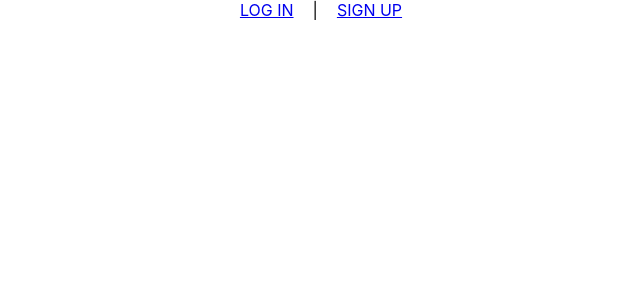
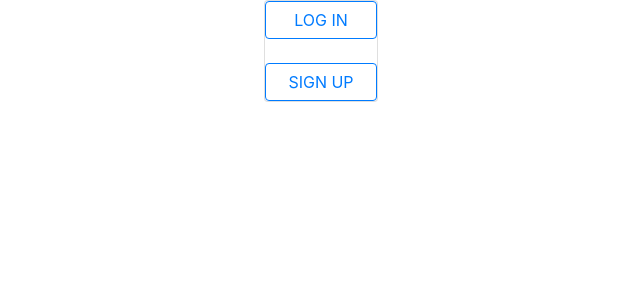
Before and after one commit to AJS3993/pizza-time, a React (Create React App) app: page / in a window 1280 px wide. Shown: the top 300 px of the page, without its empty margins (319-959 px from the left). Built offline with nearby package versions, Linux system fonts and the light colour scheme.

Commit message:
bootstrap

```diff
--- a/package.json
+++ b/package.json
@@ -7,12 +7,16 @@
     "@testing-library/react": "^9.4.0",
     "@testing-library/user-event": "^7.2.1",
     "bcrypt": "^3.0.7",
+    "bootstrap": "^4.4.1",
     "dotenv": "^8.2.0",
     "express": "^4.17.1",
+    "jquery": "^3.4.1",
     "jsonwebtoken": "^8.5.1",
     "mongoose": "^5.8.7",
     "morgan": "^1.9.1",
+    "popper.js": "^1.16.0",
     "react": "^16.12.0",
+    "react-bootstrap": "^1.0.0-beta.16",
     "react-dom": "^16.12.0",
     "react-router-dom": "^5.1.2",
     "react-scripts": "3.3.0",
--- a/src/components/NavBar/NavBar.jsx
+++ b/src/components/NavBar/NavBar.jsx
@@ -1,27 +1,36 @@
+import  {Button, Card}  from 'react-bootstrap';
 import React from "react";
 import { Link } from "react-router-dom";
 import "./NavBar.css";
 
+
+
 const NavBar = props => {
+
   let nav = props.user ? (
     <div>
-      <Link to="" className="NavBar-link" onClick={props.handlelogout}>
+
+      <Link to="" className="NavBar-link btn" onClick={props.handlelogout}>
         LOG OUT
       </Link>
-      &nbsp;&nbsp;|&nbsp;&nbsp;&nbsp;
+      &nbsp;&nbsp;&nbsp;&nbsp;&nbsp;
       <span className="NavBar-welcome">{props.user.name}</span>
+
     </div>
+
   ) : (
     <div>
-      <Link to="/login" className="NavBar-link">
+      <Card>
+      <Button variant="outline-primary"><Link to="/login" className="NavBar-link">
         LOG IN
-      </Link>
-      &nbsp;&nbsp;|&nbsp;&nbsp;
-      <Link to="/signup" className="NavBar-link">
+      </Link></Button>
+      &nbsp;&nbsp;&nbsp;&nbsp;
+      <Button variant="outline-primary"><Link to="/signup" className="NavBar-link">
         SIGN UP
-      </Link>
+      </Link></Button>
+      </Card>
     </div>
-  );
+  )
 
   return <div className="NavBar">{nav}</div>;
 };
--- a/src/components/SignupForm/SignupForm.jsx
+++ b/src/components/SignupForm/SignupForm.jsx
@@ -44,10 +44,11 @@ class SignupForm extends Component {
   render() {
     return (
       <div>
+        <div className="container my-3 text-black">
         <header className="header-footer">Sign Up</header>
         <form className="form-horizontal" onSubmit={this.handleSubmit}>
           <div className="form-group">
-            <div className="col-sm-12">
+          <div className="col-sm-12">
               <input
                 type="text"
                 className="form-control"
@@ -82,7 +83,7 @@ class SignupForm extends Component {
               />
             </div>
           </div>
-          <div className="form-group">
+           <div className="form-group">
             <div className="col-sm-12">
               <input
                 type="password"
@@ -107,6 +108,7 @@ class SignupForm extends Component {
             </div>
           </div>
         </form>
+        </div>
       </div>
     );
   }
--- a/src/pages/App/App.js
+++ b/src/pages/App/App.js
@@ -4,6 +4,8 @@ import HomePage from "../HomePage/HomePage";
 import SignupPage from "../SignupPage/SignupPage";
 import LoginPage from "../LoginPage/LoginPage";
 import userService from "../../utils/userService";
+import "bootstrap/dist/css/bootstrap.min.css";
+
 
 import "./App.css";
 
@@ -24,7 +26,9 @@ class App extends Component {
   };
   render() {
     return (
+
       <div>
+
         <Switch>
           <Route
             exact
```
Also changed, not shown: src/index.js (+7 -0 lines), 1 other file (tests, documents, lock files or other folders).
